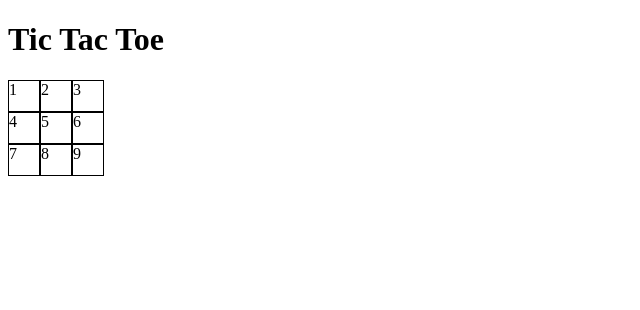
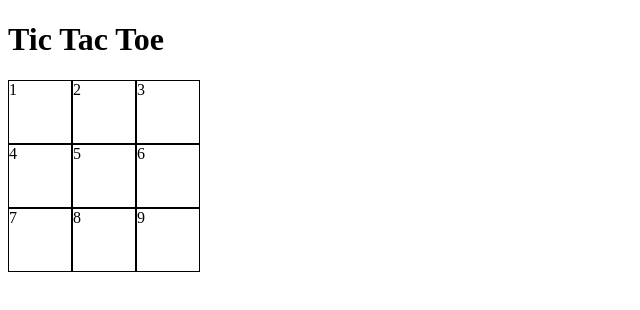
Before and after one commit to emiliobatan/Tic-Tac-Toe-Arcade, a plain HTML site: page index.html in a window 1280 px wide. Shown: the whole page, without its empty margins (0-640 px from the left). Drawn offline with Linux system fonts and the light colour scheme.

Commit message:
fixed the sizing of the board

```diff
--- a/style.css
+++ b/style.css
@@ -4,14 +4,14 @@
 
 main {
     display: flex;
-    width: 13vh;
+    width: 30vh;
     flex-wrap: wrap;
     /* justify-content: center; */
 }
 
 .box {
-    width: 4vh;
-    height: 4vh;
+    width: 8vh;
+    height: 8vh;
     border: 1px solid black;
     /* justify-content:  */
 }
```
